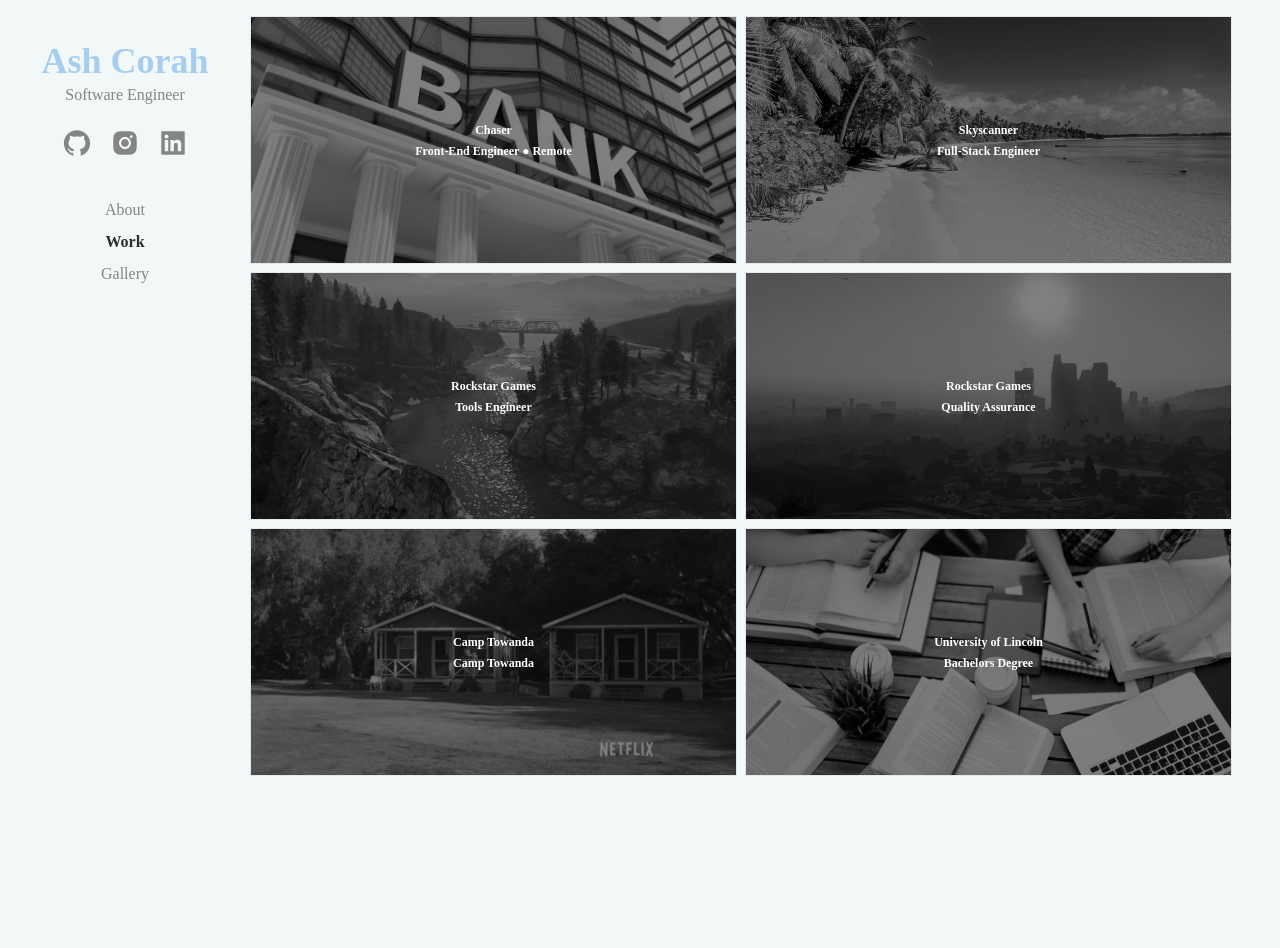
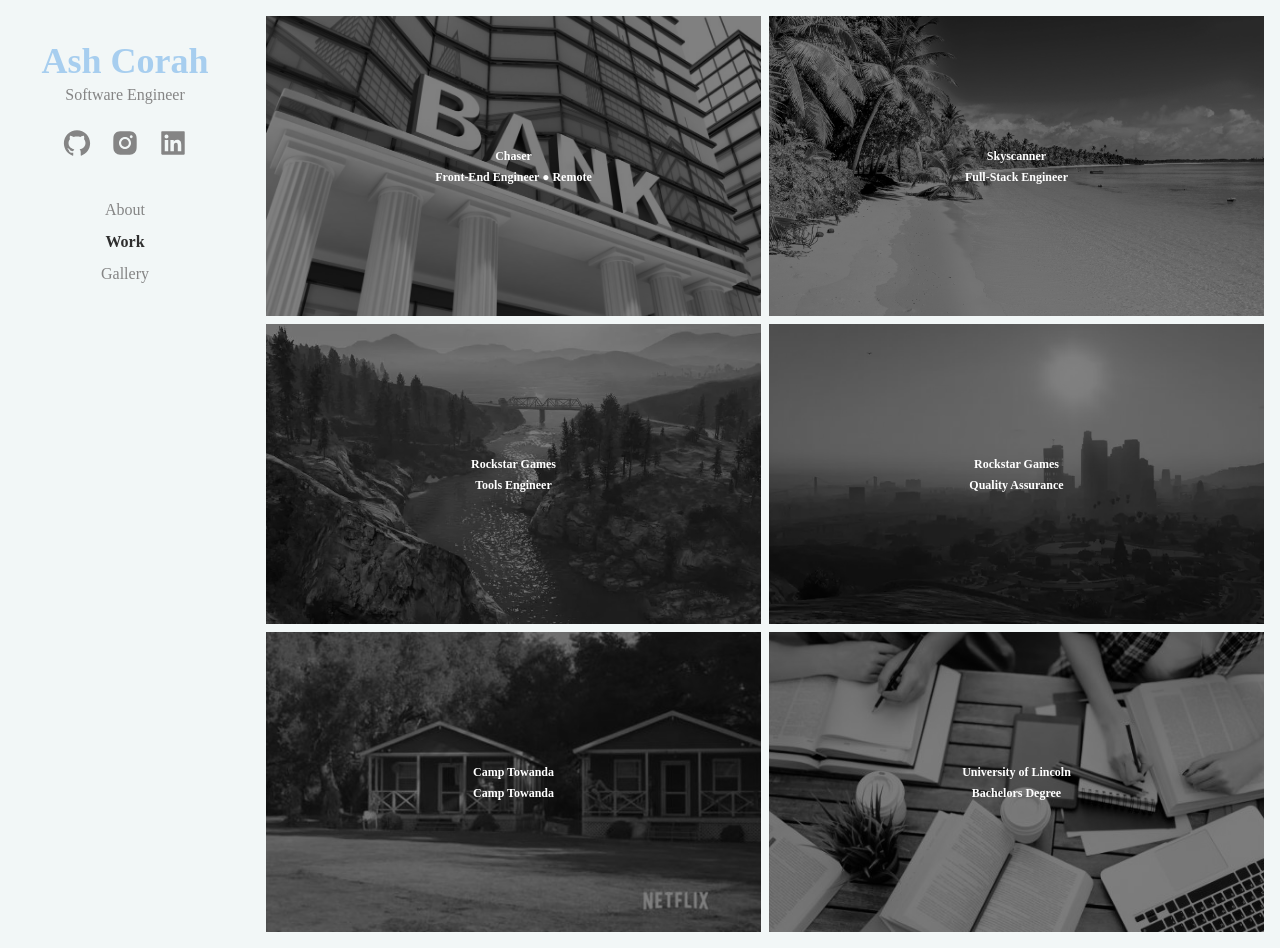
Before and after one commit to ashcorah/portfolio, a React (Create React App) app: page /work in a window 1280 px wide. Before the commit the page ends 800 px from the top, so only its background shows below. Built offline with nearby package versions, Linux system fonts and the light colour scheme; a web font is replaced by a local one.

Commit message:
add flip cars

```diff
--- a/src/app/work/components/Chaser/index.jsx
+++ b/src/app/work/components/Chaser/index.jsx
@@ -5,72 +5,55 @@
   Box,
   ListItem,
   Center,
+  Heading,
 } from "@chakra-ui/react";
 import usePalette from "../../../../hooks/usePallette";
 
 const Chaser = () => {
   const colors = usePalette();
   return (
-    <Center as={Box} p={4} w="100%" h="100%">
-      <VStack textAlign="center">
-        <Text fontSize="1.6em" color={colors.base}>
-          What is it?
+    <Center as={Box} p={4} w="100%" h="100%" overflow="auto">
+      <VStack
+        spacing="8px"
+        justifyContent="flex-start"
+        fontSize="14px"
+        color={colors.base}
+      >
+        <Heading as="h4" size="sm">
+          Chaser
+        </Heading>
+        <Text textAlign="center">
+          Chaser is a small startup company focusing on invoice payments. Chaser
+          aims to reduce the time it takes to get companies invoices paid. This
+          is achieved by automating the credit control process through e-mail
+          reminders.
         </Text>
-        <Text fontSize="1.3em" color={colors.base}>
-          I am currently employed at Chaser. We're a small startup company
-          focusing on invoice payments. We aim to reduce the time it takes to
-          get companies invoices paid. We do this by automating the credit
-          control process through e-mail reminders.
-        </Text>
-        <Text fontSize="1.6em" color={colors.base}>
-          What are some notable achievements?
-        </Text>
-        <Text fontSize="1.3em" color={colors.base}>
-          I was involved in the first iteration of the redesign for Chasers UI.
-          I introduced the company to React where I was able to develop the
-          first iteration of a brand new Receivables. From there, we have
-          completely re-written the entire front-end. I was the lead in managing
-          and releasing a payment portal where clients can pay invoices using a
-          stand-alone application via. Stripe. I also developed a collections
-          project, that enables customers to escalate unpaid invoices.
-        </Text>
-
-        <Text fontSize="1.6em" color={colors.base}>
-          Want to know more?
-        </Text>
+        <Heading as="h5" size="xs">
+          Things I worked on
+        </Heading>
+        <Text textAlign="left">
           <UnorderedList>
             <ListItem>
-            <Text
-              fontSize="1.3em"
-              textDecoration="underline"
-              color={colors.base}
-            >
+              <Text textDecoration="underline" color={colors.base}>
                 <a href="https://www.chaserhq.com/features">Receivables</a>
               </Text>
             </ListItem>
             <ListItem>
-            <Text
-              fontSize="1.3em"
-              textDecoration="underline"
-              color={colors.base}
-            >
+              <Text textDecoration="underline" color={colors.base}>
                 <a href="https://www.chaserhq.com/features/payment-portal">
                   Payment Portal
                 </a>
               </Text>
             </ListItem>
             <ListItem>
-            <Text
-              fontSize="1.3em"
-              textDecoration="underline"
-              color={colors.base}
-            >
+              <Text textDecoration="underline" color={colors.base}>
                 <a href="https://www.chaserhq.com/collections">Collections</a>
               </Text>
             </ListItem>
           </UnorderedList>
-        <Text fontSize="1.3em" color={colors.base}>
-          Please check out our component library on NPM:{" "}
+        </Text>
+        <Text textAlign="center">
+          Please check out the component library on NPM{" "}
           <Text textDecoration="underline">
             {" "}
             <a href="https://www.npmjs.com/package/chaser-components">
--- a/src/app/work/index.jsx
+++ b/src/app/work/index.jsx
@@ -1,4 +1,4 @@
-import React from "react";
+import React, { useState } from "react";
 import Card from "../../components/Card/index.jsx";
 import { WrapItem, Box, Wrap } from "@chakra-ui/react";
 import { useHistory } from "react-router";
@@ -59,41 +59,52 @@
   ];
 }
 
+const CardItem = ({ key, subtitle, title, image, id, body }) => {
+  const history = useHistory();
+  const [jobOpen, setJobOpen] = useState(false);
+
+  const { params } = useRouteMatch(`/work/:job`) || {};
+  const selectedJob = params?.job;
+  const isSelected = id === selectedJob;
+
+  function toggleJob(shown) {
+    if (shown) history.push(`/work/${id}`);
+    else history.push(`/work`);
+    setJobOpen(shown);
+  }
+
+  return (
+    <WrapItem
+      key={key}
+      body={body}
+      flex="1 1 380px"
+      as={Card}
+      subtitle={subtitle}
+      title={title}
+      image={image}
+      showBack={jobOpen || isSelected}
+      onToggle={toggleJob}
+    />
+  );
+};
+
 const Work = () => {
-  const history = useHistory();
   const colors = usePalette();
   const workPlaces = getWorkPlaces(colors);
-  const { params } = useRouteMatch(`/work/:job`) || {};
-  const selectedJob = params?.job;
 
   return (
-    <Box h="100%" w="100%">
-      <Wrap
-        pt={4}
-        pb={6}
-        pr={10}
-        h="100%"
-        w="100%"
-        display="flex"
-        sx={{
-          "> ul": {
-            width: "100%",
-          },
-        }}
-      >
+    <Box h="100%" w="100%" p={4}>
+      <Wrap h="100%" w="100%" display="flex">
         {workPlaces.map((job, key) => {
-          const { title, img, subtitle, id } = job;
-          const isSelected = id === selectedJob;
+          const { title, img, subtitle, id, body } = job;
           return (
-            <WrapItem
-              isSelected={isSelected}
+            <CardItem
               key={key}
-              flex="1 1 380px"
-              as={Card}
-              onClick={() => history.push(`/work/${id}`)}
               subtitle={subtitle}
               title={title}
               image={img}
+              id={id}
+              body={body}
             />
           );
         })}
--- a/src/components/Card/index.jsx
+++ b/src/components/Card/index.jsx
@@ -1,18 +1,19 @@
-import { Box, VStack } from "@chakra-ui/react";
+import { Box, VStack, Text } from "@chakra-ui/react";
 import usePalette from "../../hooks/usePallette";
+import useControlProp from "../../hooks/useControlProp";
 
-const Card = ({ isSelected, image, subtitle, title, ...rest }) => {
-  const colors = usePalette();
-
+const Front = ({ image, shown, colors, title, subtitle }) => {
   return (
     <Box
-      zIndex="0"
-      borderWidth="1px"
-      position="relative"
-      cursor="pointer"
-      overflow="hidden"
-      transition="0.5s all ease"
+      h="100%"
+      w="100%"
       sx={{
+        backfaceVisibility: "hidden",
+        position: "absolute",
+        transform: shown ? "rotateX(180deg)" : "rotateX(0deg)",
+        transformStyle: "preserve-3d",
+        transition: "transform ease 500ms",
+        zIndex: 2,
         "::before": {
           content: '""',
           position: "absolute",
@@ -20,23 +21,19 @@
           left: "0",
           height: "100%",
           width: "100%",
-          zIndex: "-1",
+          zIndex: -1,
           background: `no-repeat center/cover url(${image})`,
           transition: "0.3s all ease",
-          filter: isSelected
-            ? "grayscale(0%) brightness(100%)"
-            : "grayscale(100%) brightness(50%)",
+          filter: "grayscale(100%) brightness(50%)",
         },
         ":hover::before": {
-          filter: "grayscale(0%) brightness(100%)",
-          transform: "scale(1.1)",
+          filter: !shown && "grayscale(0%) brightness(100%)",
+          transform: !shown && "scale(1.1)",
         },
       }}
-      {...rest}
     >
-      <Box p="6" h="100%" w="100%">
       <VStack
-          disply="flex"
+        display="flex"
         direction="column"
         justifyContent="center"
         alignItems="center"
@@ -51,6 +48,68 @@
         </Box>
       </VStack>
     </Box>
+  );
+};
+
+const Back = ({ shown, body, colors }) => {
+  return (
+    <VStack
+      h="100%"
+      w="100%"
+      sx={{
+        position: "absolute",
+        transform: shown ? "rotateX(0deg)" : "rotateX(-180deg)",
+        transformStyle: "preserve-3d",
+        transition: "transform ease 600ms",
+        backfaceVisibility: "hidden",
+      }}
+      display="flex"
+      direction="column"
+      justifyContent="center"
+      alignItems="center"
+    >
+      {body}
+    </VStack>
+  );
+};
+
+const Card = ({
+  showBack,
+  onToggle,
+  image,
+  subtitle,
+  title,
+  body,
+  ...rest
+}) => {
+  const colors = usePalette();
+  const [shown, setShown] = useControlProp(showBack, onToggle, true);
+
+  return (
+    <Box
+      minH="300px"
+      minW="300px"
+      display="block"
+      position="relative"
+      cursor="pointer"
+      transformStyle="preserve-3d"
+      boxSizing="border-box"
+      overflow="hidden"
+      onClick={(e) => {
+        e.stopPropagation();
+        setShown(!shown);
+      }}
+      {...rest}
+    >
+      <Front
+        shown={shown}
+        colors={colors}
+        image={image}
+        subtitle={subtitle}
+        title={title}
+        {...rest}
+      />
+      <Back shown={shown} body={body} colors={colors} />
     </Box>
   );
 };
--- /dev/null
+++ b/src/hooks/useControlProp.js
@@ -0,0 +1,28 @@
+import { useState } from 'react';
+import usePrevious from './usePrevious';
+import useEventCallback from './useEventCallback';
+
+function useControlProp(externalValue, setExternalValue, initialUncontrolledValue) {
+  const [isControlled] = useState(externalValue !== undefined);
+  const [internalValue, setInternalValue] = useState(initialUncontrolledValue);
+
+  if (process.env.NODE_ENV !== 'production') {
+    const wasControlled = usePrevious(externalValue !== undefined); // eslint-disable-line
+    if (wasControlled !== undefined && isControlled !== wasControlled) {
+      // eslint-disable-next-line no-console
+      console.error(
+        'useControlProp: Switching between controlled and uncontrolled is not supported',
+      );
+    }
+  }
+
+  const value = isControlled ? externalValue : internalValue;
+  const setValue = useEventCallback(newValue => {
+    if (setExternalValue) setExternalValue(newValue);
+    if (!isControlled) setInternalValue(newValue);
+  });
+
+  return [value, setValue];
+}
+
+export default useControlProp;
--- /dev/null
+++ b/src/hooks/useEventCallback.js
@@ -0,0 +1,18 @@
+import { useCallback, useLayoutEffect, useRef } from 'react';
+
+function useEventCallback(callback) {
+  const ref = useRef(() => {
+    throw new Error('Cannot call an event handler while rendering.');
+  });
+
+  useLayoutEffect(() => {
+    ref.current = callback;
+  });
+
+  return useCallback((...argz) => {
+    const fn = ref.current;
+    return fn(...argz);
+  }, []);
+}
+
+export default useEventCallback;
--- /dev/null
+++ b/src/hooks/usePrevious.js
@@ -0,0 +1,11 @@
+import { useRef, useEffect } from 'react';
+
+function usePrevious(value) {
+  const ref = useRef();
+  useEffect(() => {
+    ref.current = value;
+  });
+  return ref.current;
+}
+
+export default usePrevious;
```
Lines whose indentation alone changed are shown as unchanged.
